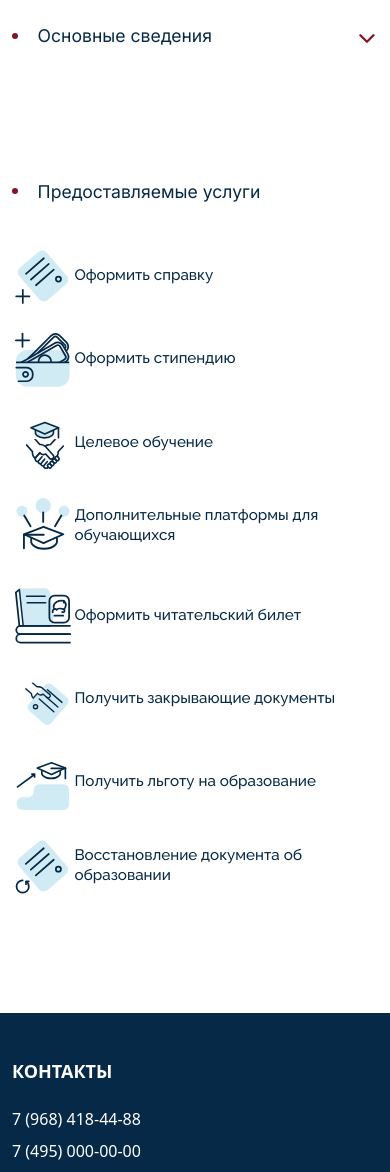
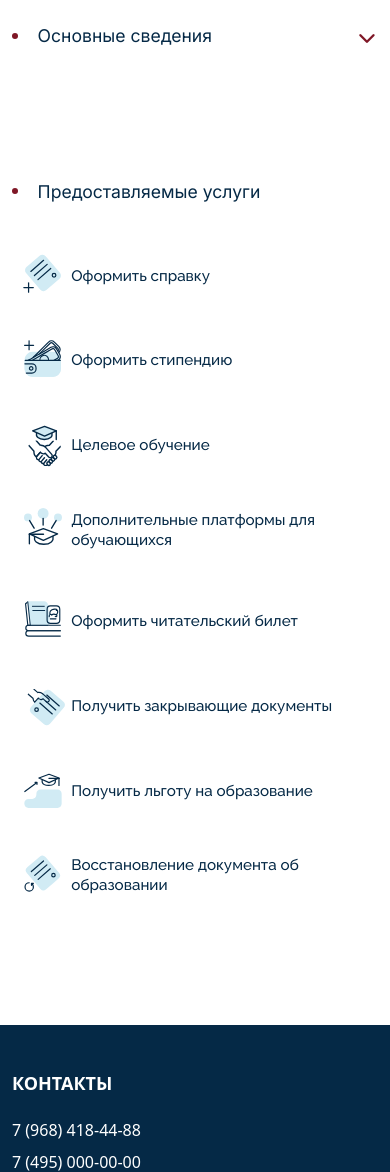
Before and after one commit to calm6263/business_workshop, a Django app: template single_window/templates/single_window/single_window_services.html in a window 390 px wide. Shown: the part 388-1560 px from the top of the page. Run offline with Django 5.2, Linux system fonts and the light colour scheme; the template is opened without the code that fills it, so the values that code supplies are empty; parts of the project's set-up code (start-up, migrations or seed data) failed here and were passed over; some libraries are stand-ins or nearby versions.

Commit message:
Fix single windows

```diff
--- a/single_window/static/css/single_window_services.css
+++ b/single_window/static/css/single_window_services.css
@@ -1154,3 +1154,51 @@ footer {
     }
 
 }
+/* للشاشات الصغيرة (تابلت) */
+@media (max-width: 991px) {
+    .service-icon-new {
+        transform: scale(1.2);
+        margin-bottom: 0.6rem;
+    }
+
+    .service-3 .service-icon-new,
+    .service-6 .service-icon-new {
+        transform: scale(1.4);
+    }
+
+    .service-2 .service-icon-new,
+    .service-8 .service-icon-new {
+        transform: scale(1.1);
+    }
+
+    .service-5 .service-icon-new {
+        transform: scale(1.05);
+    }
+}
+
+/* للشاشات الصغيرة جداً (الهواتف) */
+@media (max-width: 767px) {
+    .service-icon-new {
+        transform: scale(1.0);
+        margin-bottom: 0.4rem;
+    }
+
+    .service-3 .service-icon-new,
+    .service-6 .service-icon-new {
+        transform: scale(1.2);
+    }
+
+    .service-2 .service-icon-new,
+    .service-8 .service-icon-new {
+        transform: scale(0.95);
+    }
+
+    .service-5 .service-icon-new {
+        transform: scale(0.9);
+    }
+
+    /* على الهواتف، الخدمات في صف أفقي، نحتاج ضبط عرض الأيقونة */
+    .service-item-new {
+        gap: 0.5rem;
+    }
+}
```
